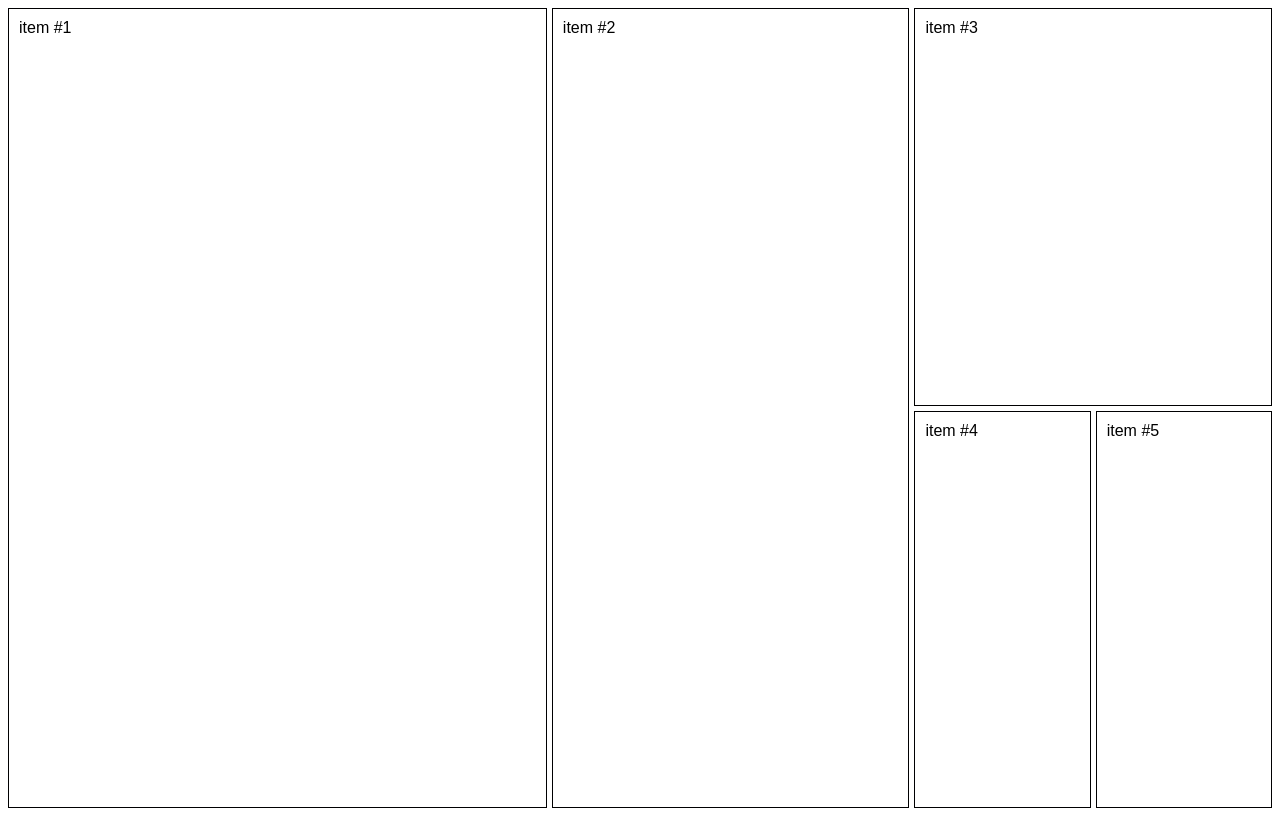
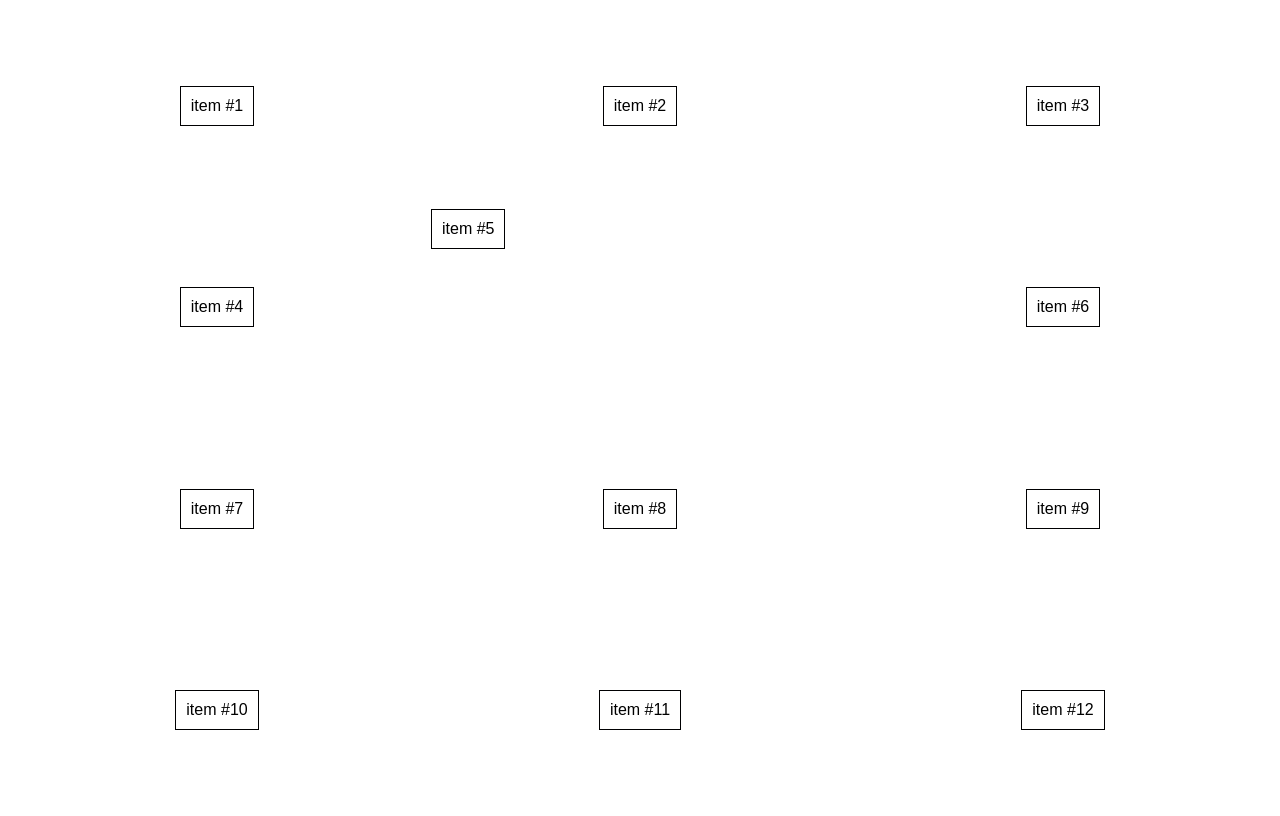
Before and after one commit to DannielF/Development_Engineering, a PHP site: page / in a window 1280 px wide. Run offline with PHP 8.4, Linux system fonts and the light colour scheme.

Commit message:
Add justify-self and align-self

```diff
--- a/CSS_gridLayout/index.html
+++ b/CSS_gridLayout/index.html
@@ -13,7 +13,13 @@
     <div class="item">item #3</div>
     <div class="item">item #4</div>
     <div class="item">item #5</div>
-
+    <div class="item">item #6</div>
+    <div class="item">item #7</div>
+    <div class="item">item #8</div>
+    <div class="item">item #9</div>
+    <div class="item">item #10</div>
+    <div class="item">item #11</div>
+    <div class="item">item #12</div>
     <!-- <div class="item header">Header</div>
     <div class="item left">Left</div>
     <div class="item content">Content</div>
--- a/CSS_gridLayout/style.css
+++ b/CSS_gridLayout/style.css
@@ -3,9 +3,15 @@ body {
 }
 .container {
   display: grid;
+  gap: 5px;
+  height: 100vh;
   /* grid-template-columns: 100px 100px 100px; */
-  grid-template-columns: repeat(7, 1fr);
-  grid-template-rows: repeat(2, 1fr);
+  grid-template-columns: repeat(3, 1fr); /* usando fracciones */
+  grid-template-rows: repeat(4, 1fr);
+  justify-items: center; /* alineado forma horizontal */
+  align-items: center; /* alineado forma vertical */
+  /* grid-template-rows: [start] 200px [start2] 200px [end]; nombrando las lineas */
+  /* grid-template-columns: [start] 1fr [line2]1fr [line3]1fr [featured-end]1fr [line5]1fr [featured2]1fr [line7]1fr [end]; */
   /* grid-template-rows: 100px 100px 100px; */
   /* grid-template: rows / columns; */
   /* grid-template: 100px 100px 100px / 100px 100px 100px; */
@@ -17,8 +23,10 @@ body {
   /* row-gap: 10px; */
   /* gap: rows columns; */
   /* gap: 10px 10px; Space between rows and columns */
-  gap: 5px;
-  height: 100vh;
+  /* grid-auto-flow: row; */ /* por defecto */
+  /* grid-auto-flow: column; */
+  /* grid-auto-columns: 50px 100px; */
+  /* grid-auto-rows: 100px 100px; */
   /* grid-template-areas: 'header header'
                         'left content'
                         'footer footer';  */
@@ -44,11 +52,16 @@ body {
   border: 1px solid rgb(0, 0, 1);
 }
 /* grid inside another grid */
-.item:nth-of-type(1) {
+.item:nth-of-type(5) {
+  align-self: start ;
+  justify-self: start ;
   /* background: #a518a5;
   grid-column: 1 / 3 ; start/end */
-  grid-column: 1 / span 3;
-  grid-row: 1 / span 2;
+  /* grid-column: 1 / span 3;
+  grid-row: 1 / span 2; */
+  /* grid-row: 1 / span 2; */
+  /* grid-column: start / featured-end; */
+  /* grid-row: start / end; */
   /* overflow: auto; */
   /* display: inline-grid;  */
   /* display: subgrid; not avaliable */
@@ -56,24 +69,26 @@ body {
   grid-template: repeat(3, 50px) / repeat(3, 50px); */
 }
 .item:nth-of-type(2) {
-  grid-column: 4 / span 2;
-  grid-row: 1 / span 2;
+  /* grid-column: 4 / span 2;
+  grid-row: 1 / span 2; */
+  /* grid-column: featured-end / featured2; */
+  /* grid-row: start / end; */
 
 }
 .item:nth-of-type(3) {
-  grid-column: 6 / span 2;
-
+  /* grid-column: 6 / span 2; */
+  /* grid-column: featured2 / end; */
 }
-.item:nth-of-type(8) {
-  /* background: #a518a5; */
-  /* grid-column: 2 / 4 ; */
-  /* grid-column: 1 / -1 ; Tomarse todas las columnas */
-  /* grid-column: 1 / span 2 ; espandirce 2 espacios */
-}
-.item:nth-of-type(7) {
-  /* background: #a518a5;
-  grid-column: 2 / 4 ; */
-}
+/* .item:nth-of-type(8) {
+  background: #a518a5;
+  grid-column: 2 / 4 ;
+  grid-column: 1 / -1 ; Tomarse todas las columnas
+  grid-column: 1 / span 2 ; espandirce 2 espacios
+} */
+/* .item:nth-of-type(7) {
+  background: #a518a5;
+  grid-column: 2 / 4 ;
+} */
 /* .item .item {
   background: #24d3da;
 } */
```
